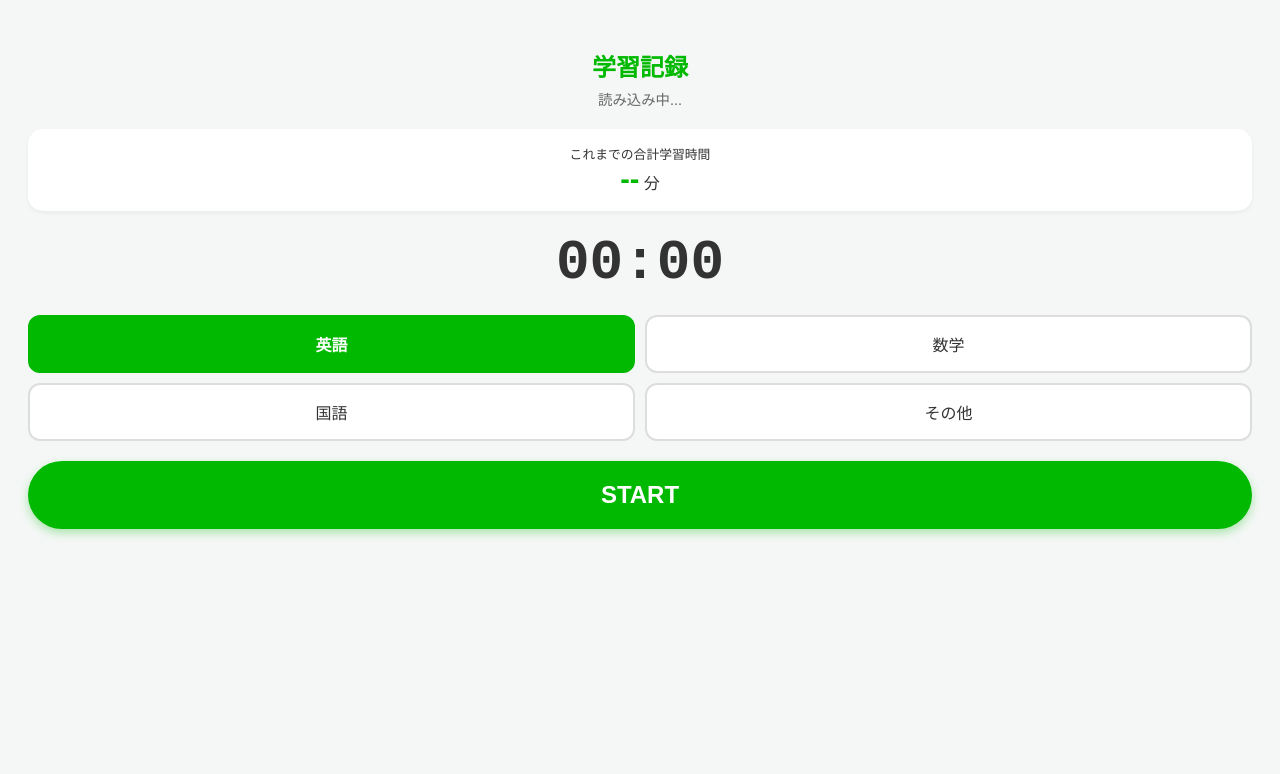
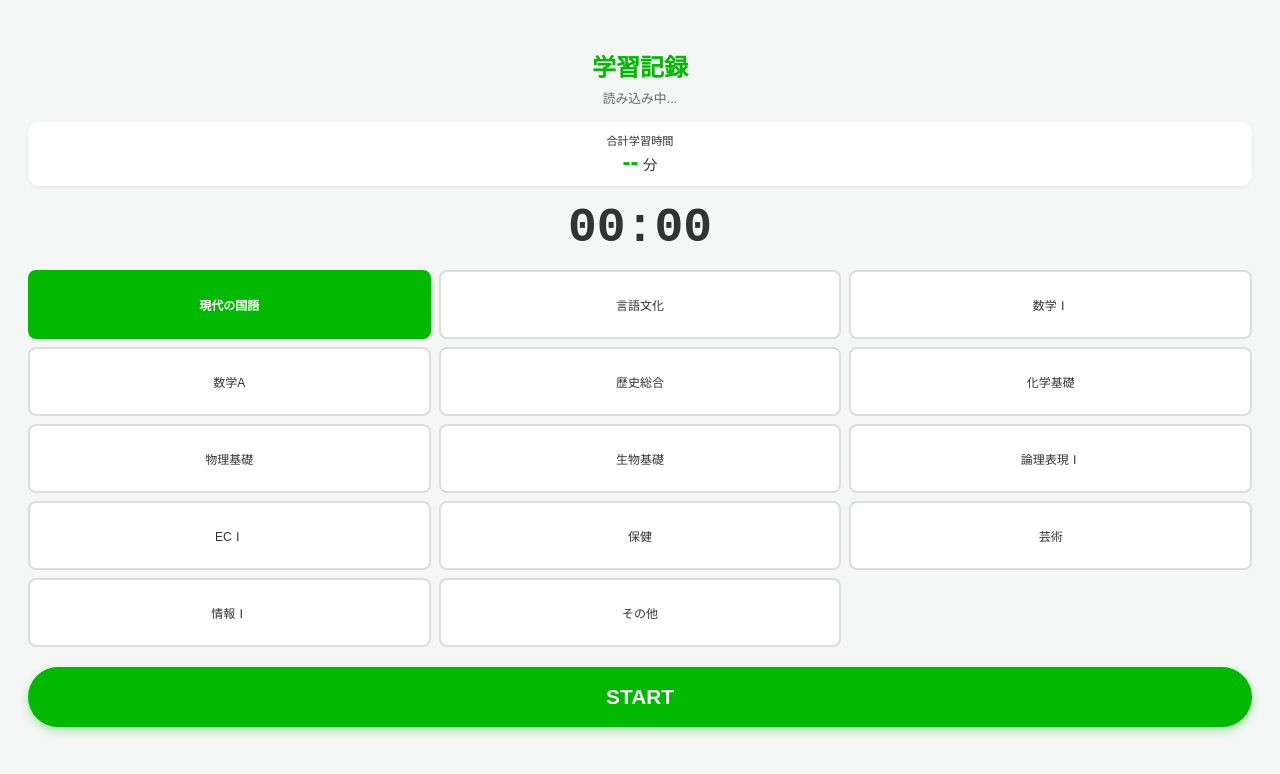
Before and after one commit to yuki5321/studylog_withline, a plain HTML site: page index.html in a window 1280 px wide. Drawn offline with Linux system fonts and the light colour scheme.

Commit message:
8th commit

```diff
--- a/index.html
+++ b/index.html
@@ -3,28 +3,46 @@
 <head>
     <meta charset="UTF-8">
     <meta name="viewport" content="width=device-width, initial-scale=1.0">
-    <title>集中ログ - 履歴＆AIメンター版</title>
+    <title>集中ログ - 学習記録</title>
     <script src="https://static.line-scdn.net/liff/edge/2/sdk.js"></script>
     <style>
         body { font-family: sans-serif; text-align: center; padding: 20px; background: #f4f7f6; color: #333; }
         h2 { margin-bottom: 5px; color: #00b900; }
-        #user-name { font-size: 0.9rem; margin-bottom: 20px; color: #666; }
+        #user-name { font-size: 0.8rem; margin-bottom: 15px; color: #666; }
 
         /* 履歴表示エリア */
         #history-area {
-            background: white; padding: 15px; border-radius: 15px;
-            box-shadow: 0 2px 4px rgba(0,0,0,0.05); margin-bottom: 20px;
+            background: white; padding: 10px; border-radius: 12px;
+            box-shadow: 0 2px 4px rgba(0,0,0,0.05); margin-bottom: 15px;
         }
-        #total-time { font-size: 1.8rem; font-weight: bold; color: #00b900; }
+        #total-time { font-size: 1.5rem; font-weight: bold; color: #00b900; }
 
-        .timer { font-size: 3.5rem; font-weight: bold; margin: 20px 0; font-family: monospace; }
+        .timer { font-size: 3rem; font-weight: bold; margin: 15px 0; font-family: monospace; }
 
-        .subjects { display: grid; grid-template-columns: repeat(2, 1fr); gap: 10px; margin-bottom: 20px; }
-        .subject-btn { padding: 15px; border: 2px solid #ddd; border-radius: 12px; background: white; cursor: pointer; transition: 0.2s; }
+        /* 科目選択：3列にしてコンパクトに */
+        .subjects {
+            display: grid;
+            grid-template-columns: repeat(3, 1fr);
+            gap: 8px;
+            margin-bottom: 20px;
+        }
+        .subject-btn {
+            padding: 10px 5px;
+            border: 2px solid #ddd;
+            border-radius: 8px;
+            background: white;
+            cursor: pointer;
+            font-size: 0.75rem; /* 文字を少し小さくして収まりを良くする */
+            display: flex;
+            align-items: center;
+            justify-content: center;
+            height: 45px;
+            transition: 0.2s;
+        }
         .subject-btn.active { background: #00b900; color: white; border-color: #00b900; font-weight: bold; }
 
         #main-btn {
-            width: 100%; padding: 20px; font-size: 1.5rem; border: none; border-radius: 50px;
+            width: 100%; padding: 18px; font-size: 1.3rem; border: none; border-radius: 50px;
             color: white; background: #00b900; box-shadow: 0 4px 10px rgba(0,185,0,0.3);
             font-weight: bold; cursor: pointer;
         }
@@ -38,17 +56,27 @@
     <div id="user-name">読み込み中...</div>
 
     <div id="history-area">
-        <div style="font-size: 0.8rem;">これまでの合計学習時間</div>
-        <div><span id="total-time">--</span> <span style="font-size: 1rem;">分</span></div>
+        <div style="font-size: 0.7rem;">合計学習時間</div>
+        <div><span id="total-time">--</span> <span style="font-size: 0.9rem;">分</span></div>
     </div>
 
     <div class="timer" id="timer-display">00:00</div>
 
     <div id="subject-selector-ui">
         <div class="subjects">
-            <div class="subject-btn active" onclick="selectSubject('英語')">英語</div>
-            <div class="subject-btn" onclick="selectSubject('数学')">数学</div>
-            <div class="subject-btn" onclick="selectSubject('国語')">国語</div>
+            <div class="subject-btn active" onclick="selectSubject('現代の国語')">現代の国語</div>
+            <div class="subject-btn" onclick="selectSubject('言語文化')">言語文化</div>
+            <div class="subject-btn" onclick="selectSubject('数学Ⅰ')">数学Ⅰ</div>
+            <div class="subject-btn" onclick="selectSubject('数学A')">数学A</div>
+            <div class="subject-btn" onclick="selectSubject('歴史総合')">歴史総合</div>
+            <div class="subject-btn" onclick="selectSubject('化学基礎')">化学基礎</div>
+            <div class="subject-btn" onclick="selectSubject('物理基礎')">物理基礎</div>
+            <div class="subject-btn" onclick="selectSubject('生物基礎')">生物基礎</div>
+            <div class="subject-btn" onclick="selectSubject('論理表現Ⅰ')">論理表現Ⅰ</div>
+            <div class="subject-btn" onclick="selectSubject('ECⅠ')">ECⅠ</div>
+            <div class="subject-btn" onclick="selectSubject('保健')">保健</div>
+            <div class="subject-btn" onclick="selectSubject('芸術')">芸術</div>
+            <div class="subject-btn" onclick="selectSubject('情報Ⅰ')">情報Ⅰ</div>
             <div class="subject-btn" onclick="selectSubject('その他')">その他</div>
         </div>
     </div>
@@ -56,9 +84,9 @@
     <div id="feedback-area" style="display:none; margin-top:20px;">
         <p style="font-weight: bold;">今の集中度は？</p>
         <div class="subjects">
-            <div class="subject-btn" onclick="finishWithScore('🤩', 3)">🤩 完璧！</div>
-            <div class="subject-btn" onclick="finishWithScore('😐', 2)">😐 普通</div>
-            <div class="subject-btn" onclick="finishWithScore('😴', 1)">😴 眠かった</div>
+            <div class="subject-btn" onclick="finishWithScore('🤩', 3)" style="font-size: 0.8rem;">🤩 完璧！</div>
+            <div class="subject-btn" onclick="finishWithScore('😐', 2)" style="font-size: 0.8rem;">😐 普通</div>
+            <div class="subject-btn" onclick="finishWithScore('😴', 1)" style="font-size: 0.8rem;">😴 眠かった</div>
         </div>
     </div>
 
@@ -67,7 +95,7 @@
     <script>
         let startTime, timerInterval;
         let isRunning = false;
-        let selectedSubject = '英語';
+        let selectedSubject = '現代の国語'; // 初期値を変更
         let displayName = "Unknown";
         let finalDuration = 0;
 
@@ -82,7 +110,6 @@
                     const profile = await liff.getProfile();
                     displayName = profile.displayName;
                     document.getElementById('user-name').innerText = `こんにちは、${displayName}さん`;
-                    // 名前が取れたら履歴を取得
                     loadHistory();
                 }
             } catch (err) {
@@ -90,15 +117,11 @@
             }
         }
 
-        // 履歴を取得する関数
         async function loadHistory() {
             try {
                 const response = await fetch(GAS_URL, {
                     method: 'POST',
-                    body: JSON.stringify({
-                        action: 'getHistory',
-                        userName: displayName
-                    })
+                    body: JSON.stringify({ action: 'getHistory', userName: displayName })
                 });
                 const result = await response.json();
                 if (result.status === "success") {
@@ -125,7 +148,6 @@
                 btn.innerText = 'STOP';
                 btn.classList.add('stop');
                 isRunning = true;
-                // 学習中は履歴を隠してタイマーに集中させる
                 document.getElementById('history-area').style.opacity = "0.3";
             } else {
                 clearInterval(timerInterval);
@@ -153,14 +175,8 @@
             };
 
             try {
-                // ボタンを連打できないように無効化
                 document.getElementById('feedback-area').style.pointerEvents = "none";
-
-                const response = await fetch(GAS_URL, {
-                    method: 'POST',
-                    body: JSON.stringify(data)
-                });
-
+                const response = await fetch(GAS_URL, { method: 'POST', body: JSON.stringify(data) });
                 const result = await response.json();
                 const aiResponse = result.aiMsg || "その調子！明日も応援してるよ！";
 
@@ -173,7 +189,6 @@
                 liff.closeWindow();
             } catch (e) {
                 console.error(e);
-                alert("保存中にエラーが発生しました。");
                 liff.closeWindow();
             }
         }
```
